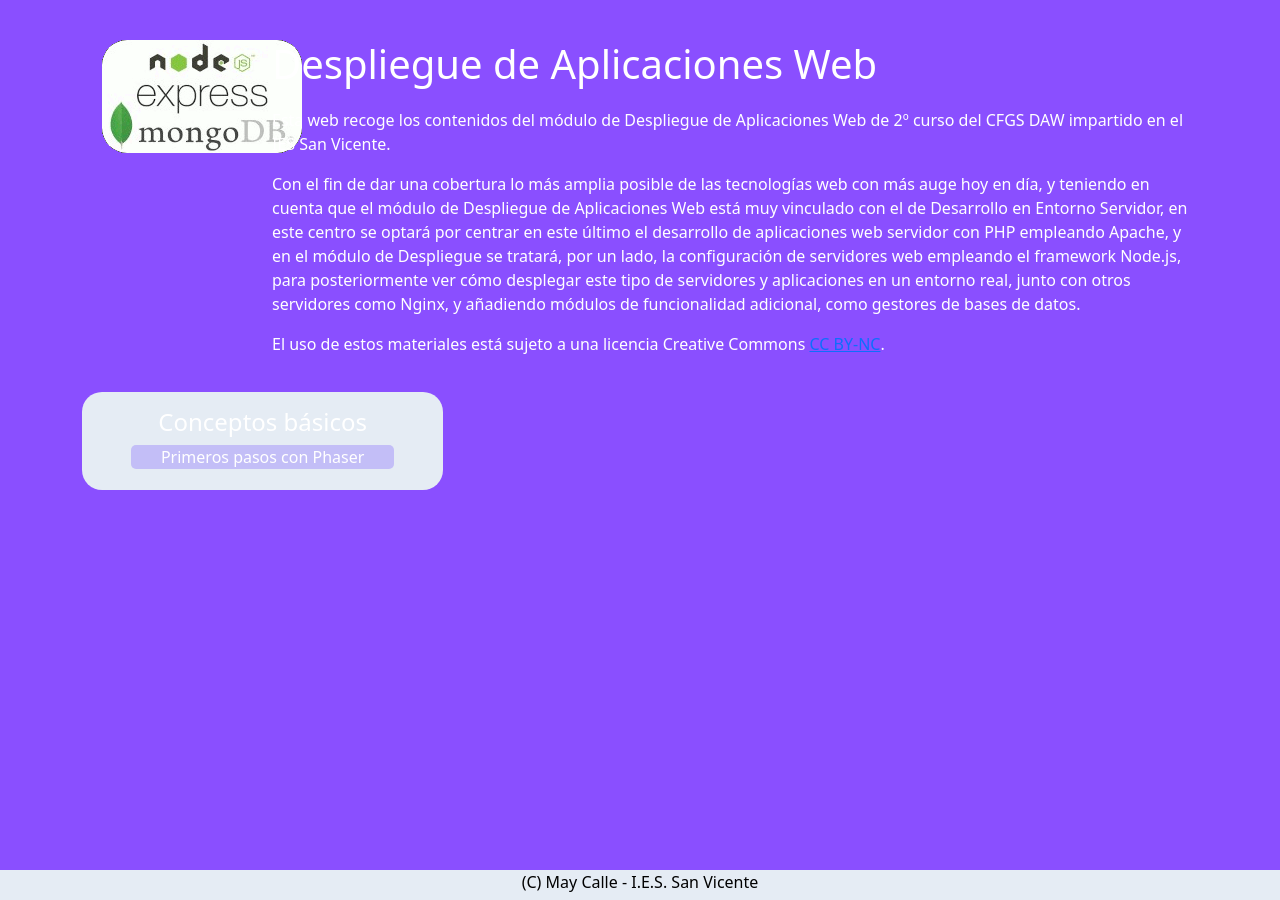
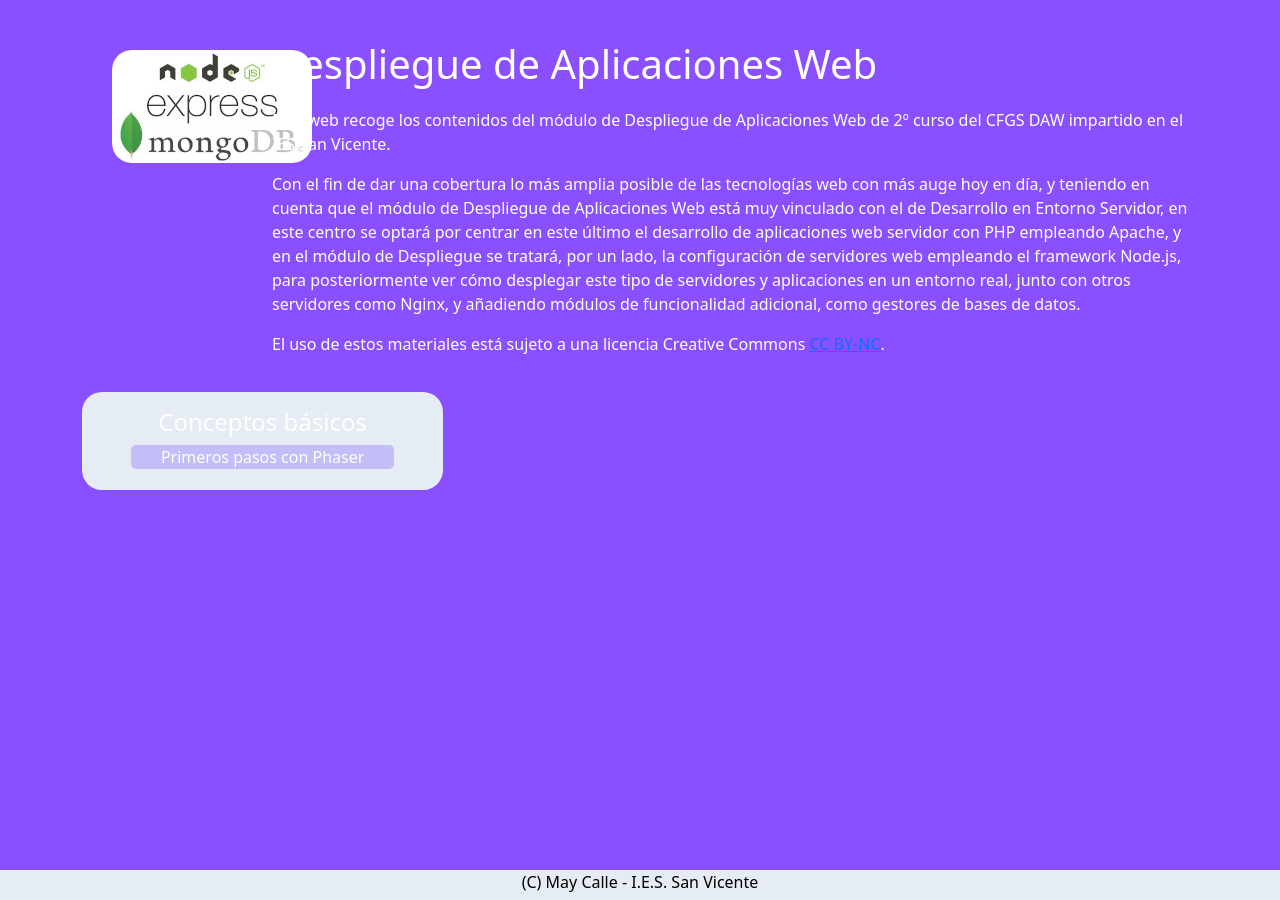
Before and after one commit to maycalle/despliegue, a Jekyll site: the page built from index.html, in a window 1280 px wide. Built offline with Jekyll 4.4.1, drawn with Linux system fonts in a browser that asks for light colours.

Commit message:
retoque logo

```diff
--- a/index.html
+++ b/index.html
@@ -5,7 +5,7 @@ title: Despliegue de Aplicaciones Web
 
 <div class="row titulo">
     <div class="col-sm-2">
-        <img src="img/despliegue_logo.gif">
+        <img src="img/despliegue_logo.png">
     </div>
     <div class="col-sm-10">
         <h1>Despliegue de Aplicaciones Web</h1>
```
Also changed, not shown: img/despliegue_logo.png (added), img/image.jpg (deleted).
